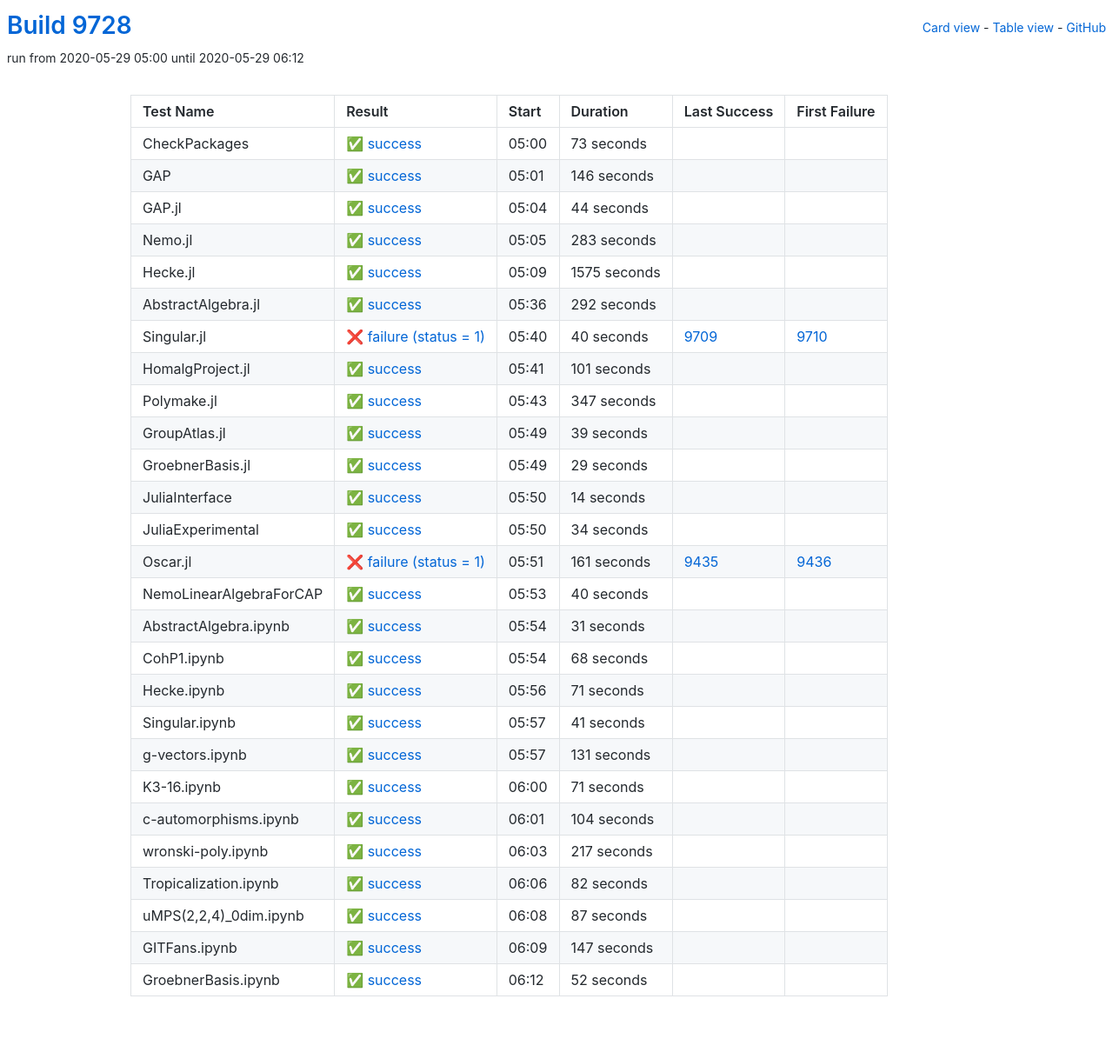
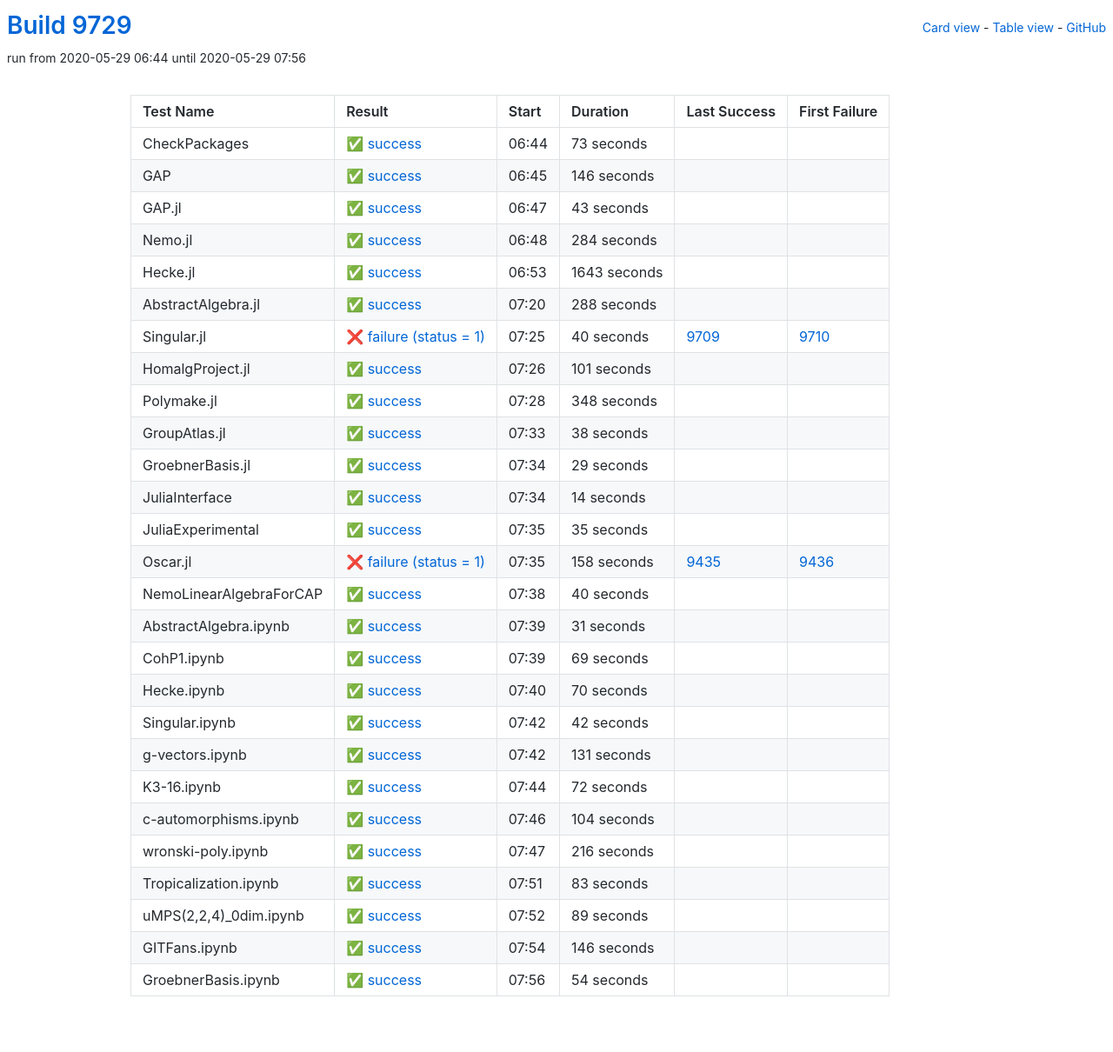
Before and after one commit to oscar-system/oscar-ci-status, a Jekyll site: the page built from table.html, in a window 1280 px wide. Shown: the whole page at 87% size. Built offline with Jekyll 4.4.1, drawn with Linux system fonts in a browser that asks for light colours.

Commit message:
Build 9729

```diff
--- a/_data/ci.yml
+++ b/_data/ci.yml
@@ -1,5 +1,5 @@
-build: 9728
-build_url: https://oscarci.mathematik.uni-kl.de/job/oscar/9728/
+build: 9729
+build_url: https://oscarci.mathematik.uni-kl.de/job/oscar/9729/
 job: oscar
 tests:
 - duration: 73
@@ -9,9 +9,9 @@
   id: checkpackages
   last_success: false
   last_success_url: null
-  log: https://oscarci.mathematik.uni-kl.de/job/oscar/9728/artifact/logs/build-9728/CheckPackages.log
+  log: https://oscarci.mathematik.uni-kl.de/job/oscar/9729/artifact/logs/build-9729/CheckPackages.log
   name: CheckPackages
-  start: 2020-05-29 05:00
+  start: 2020-05-29 06:44
   status: success
   success: true
 - duration: 146
@@ -21,57 +21,57 @@
   id: gap
   last_success: false
   last_success_url: null
-  log: https://oscarci.mathematik.uni-kl.de/job/oscar/9728/artifact/logs/build-9728/GAP.log
+  log: https://oscarci.mathematik.uni-kl.de/job/oscar/9729/artifact/logs/build-9729/GAP.log
   name: GAP
-  start: 2020-05-29 05:01
+  start: 2020-05-29 06:45
   status: success
   success: true
-- duration: 44
+- duration: 43
   exitcode: 0
   first_failure: false
   first_failure_url: null
   id: gap-jl
   last_success: false
   last_success_url: null
-  log: https://oscarci.mathematik.uni-kl.de/job/oscar/9728/artifact/logs/build-9728/GAP.jl.log
+  log: https://oscarci.mathematik.uni-kl.de/job/oscar/9729/artifact/logs/build-9729/GAP.jl.log
   name: GAP.jl
-  start: 2020-05-29 05:04
+  start: 2020-05-29 06:47
   status: success
   success: true
-- duration: 283
+- duration: 284
   exitcode: 0
   first_failure: false
   first_failure_url: null
   id: nemo-jl
   last_success: false
   last_success_url: null
-  log: https://oscarci.mathematik.uni-kl.de/job/oscar/9728/artifact/logs/build-9728/Nemo.jl.log
+  log: https://oscarci.mathematik.uni-kl.de/job/oscar/9729/artifact/logs/build-9729/Nemo.jl.log
   name: Nemo.jl
-  start: 2020-05-29 05:05
+  start: 2020-05-29 06:48
   status: success
   success: true
-- duration: 1575
+- duration: 1643
   exitcode: 0
   first_failure: false
   first_failure_url: null
   id: hecke-jl
   last_success: false
   last_success_url: null
-  log: https://oscarci.mathematik.uni-kl.de/job/oscar/9728/artifact/logs/build-9728/Hecke.jl.log
+  log: https://oscarci.mathematik.uni-kl.de/job/oscar/9729/artifact/logs/build-9729/Hecke.jl.log
   name: Hecke.jl
-  start: 2020-05-29 05:09
+  start: 2020-05-29 06:53
   status: success
   success: true
-- duration: 292
+- duration: 288
   exitcode: 0
   first_failure: false
   first_failure_url: null
   id: abstractalgebra-jl
   last_success: false
   last_success_url: null
-  log: https://oscarci.mathematik.uni-kl.de/job/oscar/9728/artifact/logs/build-9728/AbstractAlgebra.jl.log
+  log: https://oscarci.mathematik.uni-kl.de/job/oscar/9729/artifact/logs/build-9729/AbstractAlgebra.jl.log
   name: AbstractAlgebra.jl
-  start: 2020-05-29 05:36
+  start: 2020-05-29 07:20
   status: success
   success: true
 - duration: 40
@@ -81,9 +81,9 @@
   id: singular-jl
   last_success: 9709
   last_success_url: https://oscarci.mathematik.uni-kl.de/job/oscar/9709/
-  log: https://oscarci.mathematik.uni-kl.de/job/oscar/9728/artifact/logs/build-9728/Singular.jl.log
+  log: https://oscarci.mathematik.uni-kl.de/job/oscar/9729/artifact/logs/build-9729/Singular.jl.log
   name: Singular.jl
-  start: 2020-05-29 05:40
+  start: 2020-05-29 07:25
   status: failure
   success: false
 - duration: 101
@@ -93,33 +93,33 @@
   id: homalgproject-jl
   last_success: false
   last_success_url: null
-  log: https://oscarci.mathematik.uni-kl.de/job/oscar/9728/artifact/logs/build-9728/HomalgProject.jl.log
+  log: https://oscarci.mathematik.uni-kl.de/job/oscar/9729/artifact/logs/build-9729/HomalgProject.jl.log
   name: HomalgProject.jl
-  start: 2020-05-29 05:41
+  start: 2020-05-29 07:26
   status: success
   success: true
-- duration: 347
+- duration: 348
   exitcode: 0
   first_failure: false
   first_failure_url: null
   id: polymake-jl
   last_success: false
   last_success_url: null
-  log: https://oscarci.mathematik.uni-kl.de/job/oscar/9728/artifact/logs/build-9728/Polymake.jl.log
+  log: https://oscarci.mathematik.uni-kl.de/job/oscar/9729/artifact/logs/build-9729/Polymake.jl.log
   name: Polymake.jl
-  start: 2020-05-29 05:43
+  start: 2020-05-29 07:28
   status: success
   success: true
-- duration: 39
+- duration: 38
   exitcode: 0
   first_failure: false
   first_failure_url: null
   id: groupatlas-jl
   last_success: false
   last_success_url: null
-  log: https://oscarci.mathematik.uni-kl.de/job/oscar/9728/artifact/logs/build-9728/GroupAtlas.jl.log
+  log: https://oscarci.mathematik.uni-kl.de/job/oscar/9729/artifact/logs/build-9729/GroupAtlas.jl.log
   name: GroupAtlas.jl
-  start: 2020-05-29 05:49
+  start: 2020-05-29 07:33
   status: success
   success: true
 - duration: 29
@@ -129,9 +129,9 @@
   id: groebnerbasis-jl
   last_success: false
   last_success_url: null
-  log: https://oscarci.mathematik.uni-kl.de/job/oscar/9728/artifact/logs/build-9728/GroebnerBasis.jl.log
+  log: https://oscarci.mathematik.uni-kl.de/job/oscar/9729/artifact/logs/build-9729/GroebnerBasis.jl.log
   name: GroebnerBasis.jl
-  start: 2020-05-29 05:49
+  start: 2020-05-29 07:34
   status: success
   success: true
 - duration: 14
@@ -141,33 +141,33 @@
   id: juliainterface
   last_success: false
   last_success_url: null
-  log: https://oscarci.mathematik.uni-kl.de/job/oscar/9728/artifact/logs/build-9728/JuliaInterface.log
+  log: https://oscarci.mathematik.uni-kl.de/job/oscar/9729/artifact/logs/build-9729/JuliaInterface.log
   name: JuliaInterface
-  start: 2020-05-29 05:50
+  start: 2020-05-29 07:34
   status: success
   success: true
-- duration: 34
+- duration: 35
   exitcode: 0
   first_failure: false
   first_failure_url: null
   id: juliaexperimental
   last_success: false
   last_success_url: null
-  log: https://oscarci.mathematik.uni-kl.de/job/oscar/9728/artifact/logs/build-9728/JuliaExperimental.log
+  log: https://oscarci.mathematik.uni-kl.de/job/oscar/9729/artifact/logs/build-9729/JuliaExperimental.log
   name: JuliaExperimental
-  start: 2020-05-29 05:50
+  start: 2020-05-29 07:35
   status: success
   success: true
-- duration: 161
+- duration: 158
   exitcode: 1
   first_failure: 9436
   first_failure_url: https://oscarci.mathematik.uni-kl.de/job/oscar/9436/
   id: oscar-jl
   last_success: 9435
   last_success_url: https://oscarci.mathematik.uni-kl.de/job/oscar/9435/
-  log: https://oscarci.mathematik.uni-kl.de/job/oscar/9728/artifact/logs/build-9728/Oscar.jl.log
+  log: https://oscarci.mathematik.uni-kl.de/job/oscar/9729/artifact/logs/build-9729/Oscar.jl.log
   name: Oscar.jl
-  start: 2020-05-29 05:51
+  start: 2020-05-29 07:35
   status: failure
   success: false
 - duration: 40
@@ -177,9 +177,9 @@
   id: nemolinearalgebraforcap
   last_success: false
   last_success_url: null
-  log: https://oscarci.mathematik.uni-kl.de/job/oscar/9728/artifact/logs/build-9728/NemoLinearAlgebraForCAP.log
+  log: https://oscarci.mathematik.uni-kl.de/job/oscar/9729/artifact/logs/build-9729/NemoLinearAlgebraForCAP.log
   name: NemoLinearAlgebraForCAP
-  start: 2020-05-29 05:53
+  start: 2020-05-29 07:38
   status: success
   success: true
 - duration: 31
@@ -189,45 +189,45 @@
   id: abstractalgebra-ipynb
   last_success: false
   last_success_url: null
-  log: https://oscarci.mathematik.uni-kl.de/job/oscar/9728/artifact/logs/build-9728/AbstractAlgebra.ipynb.log
+  log: https://oscarci.mathematik.uni-kl.de/job/oscar/9729/artifact/logs/build-9729/AbstractAlgebra.ipynb.log
   name: AbstractAlgebra.ipynb
-  start: 2020-05-29 05:54
+  start: 2020-05-29 07:39
   status: success
   success: true
-- duration: 68
+- duration: 69
   exitcode: 0
   first_failure: false
   first_failure_url: null
   id: cohp1-ipynb
   last_success: false
   last_success_url: null
-  log: https://oscarci.mathematik.uni-kl.de/job/oscar/9728/artifact/logs/build-9728/CohP1.ipynb.log
+  log: https://oscarci.mathematik.uni-kl.de/job/oscar/9729/artifact/logs/build-9729/CohP1.ipynb.log
   name: CohP1.ipynb
-  start: 2020-05-29 05:54
+  start: 2020-05-29 07:39
   status: success
   success: true
-- duration: 71
+- duration: 70
   exitcode: 0
   first_failure: false
   first_failure_url: null
   id: hecke-ipynb
   last_success: false
   last_success_url: null
-  log: https://oscarci.mathematik.uni-kl.de/job/oscar/9728/artifact/logs/build-9728/Hecke.ipynb.log
+  log: https://oscarci.mathematik.uni-kl.de/job/oscar/9729/artifact/logs/build-9729/Hecke.ipynb.log
   name: Hecke.ipynb
-  start: 2020-05-29 05:56
+  start: 2020-05-29 07:40
   status: success
   success: true
-- duration: 41
+- duration: 42
   exitcode: 0
   first_failure: false
   first_failure_url: null
   id: singular-ipynb
   last_success: false
   last_success_url: null
-  log: https://oscarci.mathematik.uni-kl.de/job/oscar/9728/artifact/logs/build-9728/Singular.ipynb.log
+  log: https://oscarci.mathematik.uni-kl.de/job/oscar/9729/artifact/logs/build-9729/Singular.ipynb.log
   name: Singular.ipynb
-  start: 2020-05-29 05:57
+  start: 2020-05-29 07:42
   status: success
   success: true
 - duration: 131
@@ -237,21 +237,21 @@
   id: g-vectors-ipynb
   last_success: false
   last_success_url: null
-  log: https://oscarci.mathematik.uni-kl.de/job/oscar/9728/artifact/logs/build-9728/g-vectors.ipynb.log
+  log: https://oscarci.mathematik.uni-kl.de/job/oscar/9729/artifact/logs/build-9729/g-vectors.ipynb.log
   name: g-vectors.ipynb
-  start: 2020-05-29 05:57
+  start: 2020-05-29 07:42
   status: success
   success: true
-- duration: 71
+- duration: 72
   exitcode: 0
   first_failure: false
   first_failure_url: null
   id: k3-16-ipynb
   last_success: false
   last_success_url: null
-  log: https://oscarci.mathematik.uni-kl.de/job/oscar/9728/artifact/logs/build-9728/K3-16.ipynb.log
+  log: https://oscarci.mathematik.uni-kl.de/job/oscar/9729/artifact/logs/build-9729/K3-16.ipynb.log
   name: K3-16.ipynb
-  start: 2020-05-29 06:00
+  start: 2020-05-29 07:44
   status: success
   success: true
 - duration: 104
@@ -261,68 +261,68 @@
   id: c-automorphisms-ipynb
   last_success: false
   last_success_url: null
-  log: https://oscarci.mathematik.uni-kl.de/job/oscar/9728/artifact/logs/build-9728/c-automorphisms.ipynb.log
+  log: https://oscarci.mathematik.uni-kl.de/job/oscar/9729/artifact/logs/build-9729/c-automorphisms.ipynb.log
   name: c-automorphisms.ipynb
-  start: 2020-05-29 06:01
+  start: 2020-05-29 07:46
   status: success
   success: true
-- duration: 217
+- duration: 216
   exitcode: 0
   first_failure: false
   first_failure_url: null
   id: wronski-poly-ipynb
   last_success: false
   last_success_url: null
-  log: https://oscarci.mathematik.uni-kl.de/job/oscar/9728/artifact/logs/build-9728/wronski-poly.ipynb.log
+  log: https://oscarci.mathematik.uni-kl.de/job/oscar/9729/artifact/logs/build-9729/wronski-poly.ipynb.log
   name: wronski-poly.ipynb
-  start: 2020-05-29 06:03
+  start: 2020-05-29 07:47
   status: success
   success: true
-- duration: 82
+- duration: 83
   exitcode: 0
   first_failure: false
   first_failure_url: null
   id: tropicalization-ipynb
   last_success: false
   last_success_url: null
-  log: https://oscarci.mathematik.uni-kl.de/job/oscar/9728/artifact/logs/build-9728/Tropicalization.ipynb.log
+  log: https://oscarci.mathematik.uni-kl.de/job/oscar/9729/artifact/logs/build-9729/Tropicalization.ipynb.log
   name: Tropicalization.ipynb
-  start: 2020-05-29 06:06
+  start: 2020-05-29 07:51
   status: success
   success: true
-- duration: 87
+- duration: 89
   exitcode: 0
   first_failure: false
   first_failure_url: null
   id: umps-2-2-4-0dim-ipynb
   last_success: false
   last_success_url: null
-  log: https://oscarci.mathematik.uni-kl.de/job/oscar/9728/artifact/logs/build-9728/uMPS-2-2-4-_0dim.ipynb.log
+  log: https://oscarci.mathematik.uni-kl.de/job/oscar/9729/artifact/logs/build-9729/uMPS-2-2-4-_0dim.ipynb.log
   name: uMPS(2,2,4)_0dim.ipynb
-  start: 2020-05-29 06:08
+  start: 2020-05-29 07:52
   status: success
   success: true
-- duration: 147
+- duration: 146
   exitcode: 0
   first_failure: false
   first_failure_url: null
   id: gitfans-ipynb
   last_success: false
   last_success_url: null
-  log: https://oscarci.mathematik.uni-kl.de/job/oscar/9728/artifact/logs/build-9728/GITFans.ipynb.log
+  log: https://oscarci.mathematik.uni-kl.de/job/oscar/9729/artifact/logs/build-9729/GITFans.ipynb.log
   name: GITFans.ipynb
-  start: 2020-05-29 06:09
+  start: 2020-05-29 07:54
   status: success
   success: true
-- duration: 52
+- duration: 54
   exitcode: 0
   first_failure: false
   first_failure_url: null
   id: groebnerbasis-ipynb
   last_success: false
   last_success_url: null
-  log: https://oscarci.mathematik.uni-kl.de/job/oscar/9728/artifact/logs/build-9728/GroebnerBasis.ipynb.log
+  log: https://oscarci.mathematik.uni-kl.de/job/oscar/9729/artifact/logs/build-9729/GroebnerBasis.ipynb.log
   name: GroebnerBasis.ipynb
-  start: 2020-05-29 06:12
+  start: 2020-05-29 07:56
   status: success
   success: true
```
Also changed, not shown: README.md.
